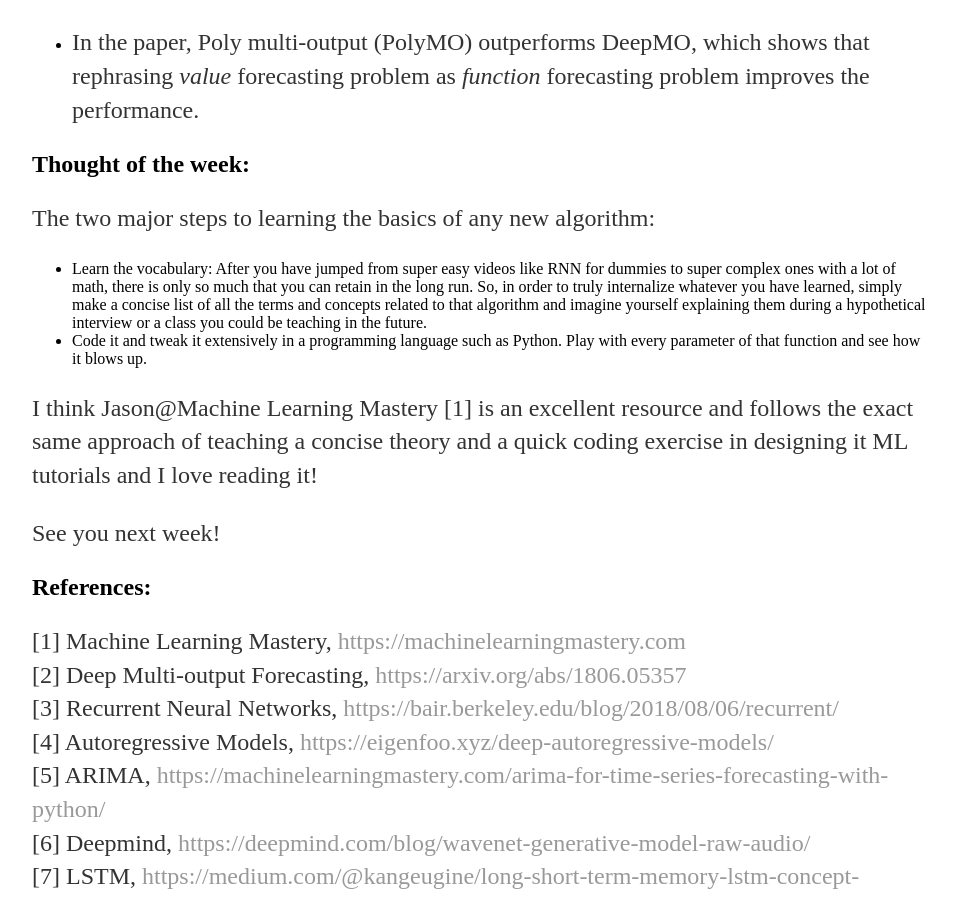
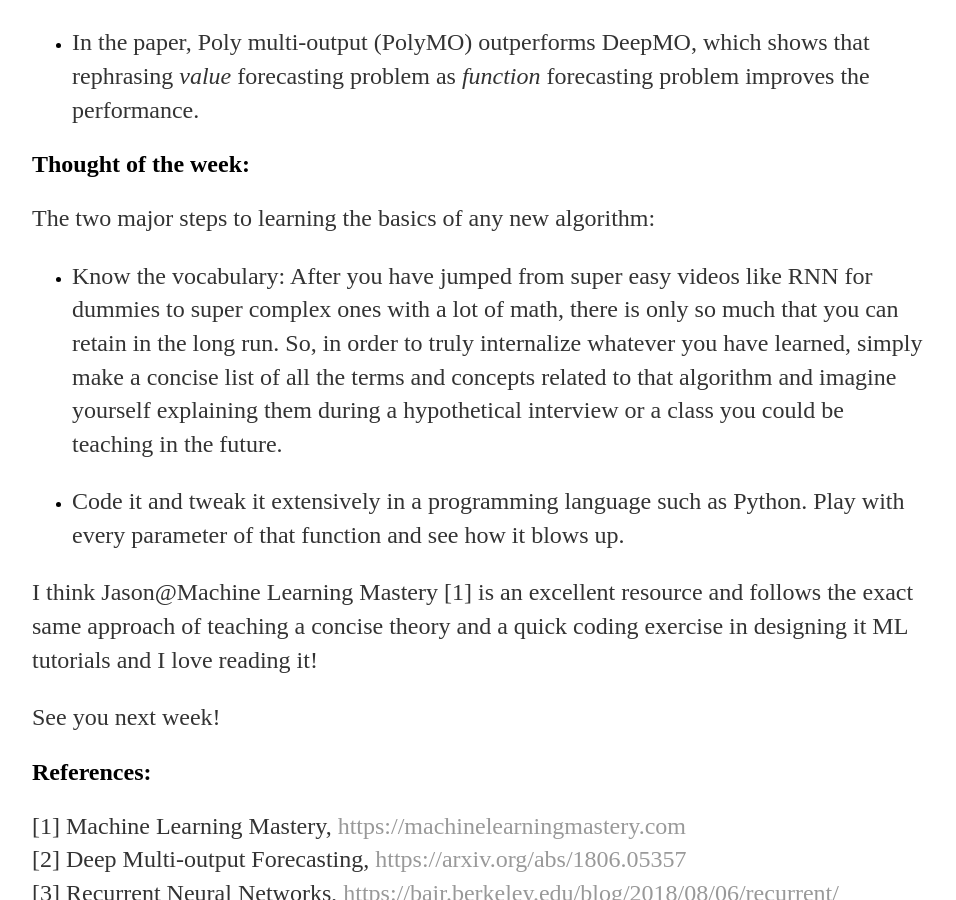
Before and after one commit to hadiahameed/hadiahameed.github.io, a Jekyll site: the page built from _posts/2019-09-01-episode1.md, in a window 1280 px wide and 900 px high, scrolled down 2638 px. Shown: the whole window, without its empty margins (160-1116 px from the left). Built offline with Jekyll 4.4.1, drawn with Linux system fonts in a browser that asks for light colours.

Commit message:
Update 2019-09-01-episode1.md

```diff
--- a/_posts/2019-09-01-episode1.md
+++ b/_posts/2019-09-01-episode1.md
@@ -50,7 +50,9 @@ It is a form of *implicit regularization* that is done to achieve a balance betw
 
 ## Thought of the week:
 The two major steps to learning the basics of any new algorithm:
-+ Learn the vocabulary: After you have jumped from super easy videos like RNN for dummies to super complex ones with a lot of math, there is only so much that you can retain in the long run. So, in order to truly internalize whatever you have learned, simply make a concise list of all the terms and concepts related to that algorithm and imagine yourself explaining them during a hypothetical interview or a class you could be teaching in the future.
+
++ Know the vocabulary: After you have jumped from super easy videos like RNN for dummies to super complex ones with a lot of math, there is only so much that you can retain in the long run. So, in order to truly internalize whatever you have learned, simply make a concise list of all the terms and concepts related to that algorithm and imagine yourself explaining them during a hypothetical interview or a class you could be teaching in the future.
+
 + Code it and tweak it extensively in a programming language such as Python. Play with every parameter of that function and see how it blows up.
 
 I think Jason@Machine Learning Mastery [1] is an excellent resource and follows the exact same approach of teaching a concise theory and a quick coding exercise in designing it ML tutorials and I love reading it!
```
